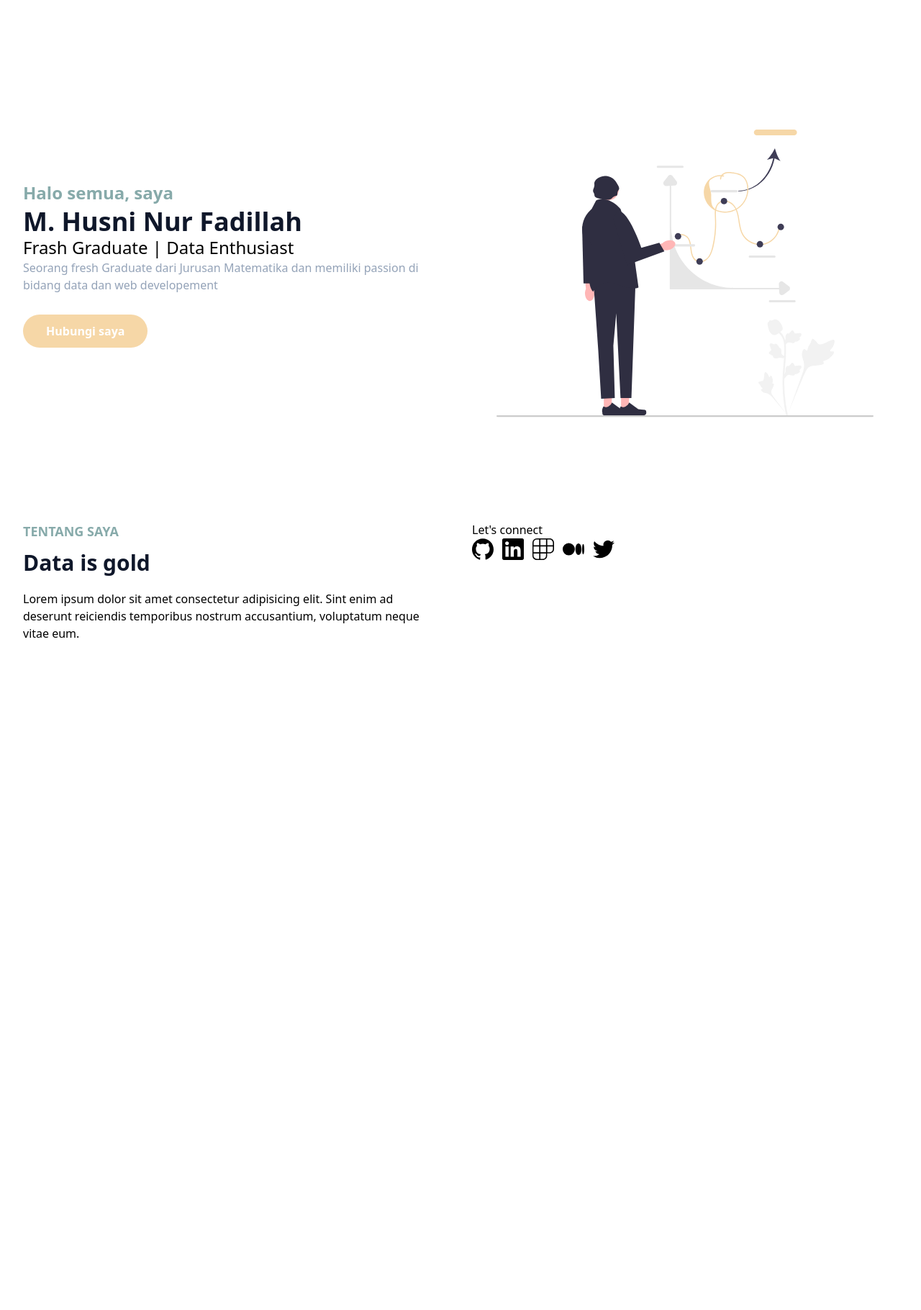
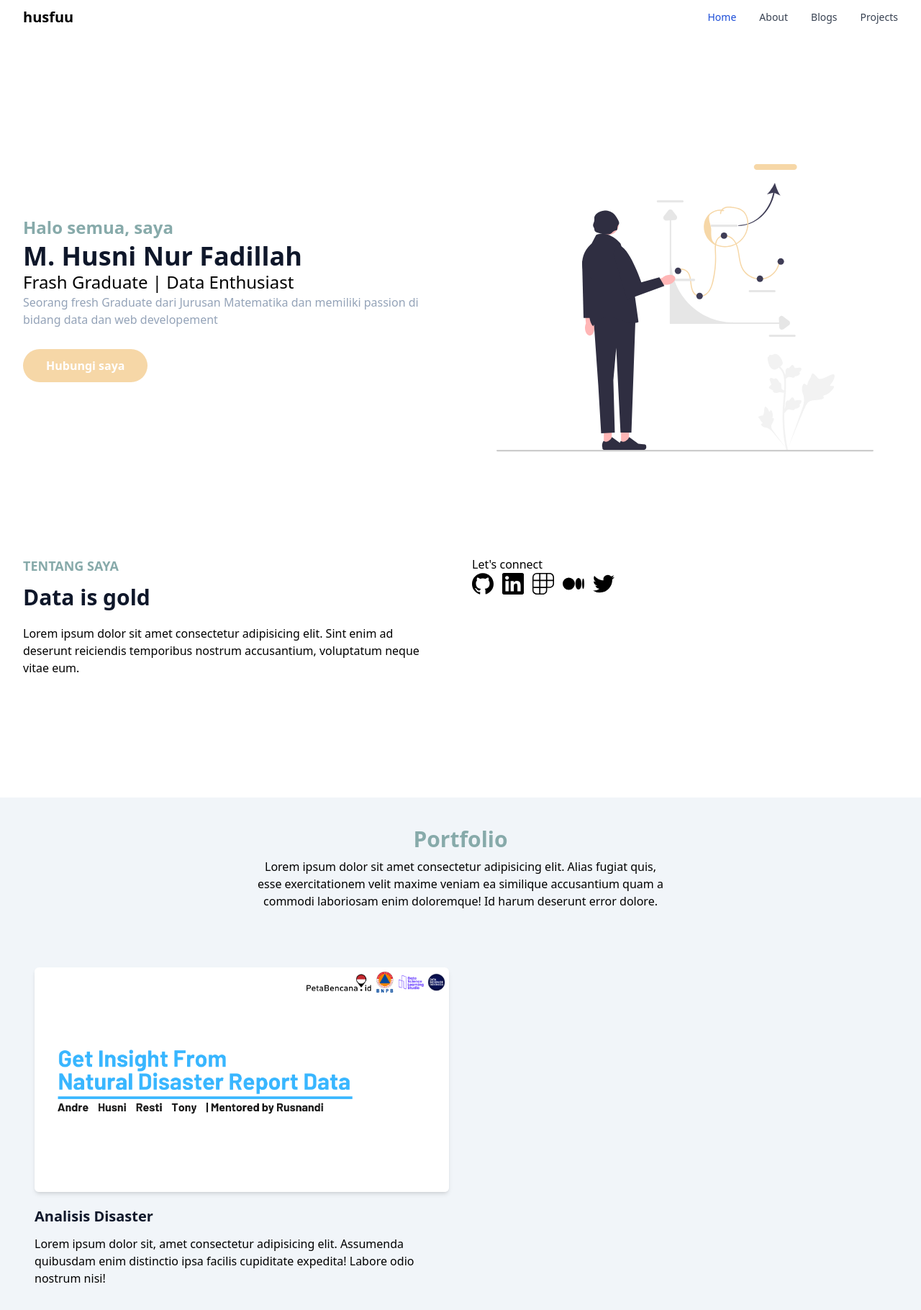
Before and after one commit to husfuu/masmas-excel, a Next.js app: page / in a window 1280 px wide. Shown: the top 1820 px of the page at 72% size. Before the commit the page ends 1060 px from the top, so only its background shows below. Built offline with nearby package versions, Linux system fonts and the light colour scheme.

Commit message:
add Navbar component

```diff
--- /dev/null
+++ b/components/Navbar/index.js
@@ -0,0 +1,31 @@
+export default function Navbar() {
+    return(
+    <nav className="bg-white border-gray-200 px-2 sm:px-4 py-2.5 rounded dark:bg-gray-900">
+    <div className="container flex flex-wrap justify-between items-center mx-auto">
+        <div className="flex items-center">
+            <span className="self-center text-xl font-semibold whitespace-nowrap dark:text-white">husfuu</span>
+        </div>
+        <button data-collapse-toggle="navbar-default" type="button" className="inline-flex items-center p-2 ml-3 text-sm text-gray-500 rounded-lg md:hidden hover:bg-gray-100 focus:outline-none focus:ring-2 focus:ring-gray-200 dark:text-gray-400 dark:hover:bg-gray-700 dark:focus:ring-gray-600" aria-controls="navbar-default" aria-expanded="false">
+        <span className="sr-only">Open main menu</span>
+        <svg className="w-6 h-6" aria-hidden="true" fill="currentColor" viewBox="0 0 20 20" xmlns="http://www.w3.org/2000/svg"><path fill-rule="evenodd" d="M3 5a1 1 0 011-1h12a1 1 0 110 2H4a1 1 0 01-1-1zM3 10a1 1 0 011-1h12a1 1 0 110 2H4a1 1 0 01-1-1zM3 15a1 1 0 011-1h12a1 1 0 110 2H4a1 1 0 01-1-1z" clip-rule="evenodd"></path></svg>
+        </button>
+        <div className="hidden w-full md:block md:w-auto" id="navbar-default">
+        <ul className="flex flex-col mt-4 md:flex-row md:space-x-8 md:mt-0 md:text-sm md:font-medium">
+            <li>
+            <a href="#home" className="block py-2 pr-4 pl-3 text-white bg-blue-700 rounded md:bg-transparent md:text-blue-700 md:p-0 dark:text-white" aria-current="page">Home</a>
+            </li>
+            <li>
+            <a href="#about" className="block py-2 pr-4 pl-3 text-gray-700 border-b border-gray-100 hover:bg-gray-50 md:hover:bg-transparent md:border-0 md:hover:text-blue-700 md:p-0 dark:text-gray-400 md:dark:hover:text-white dark:hover:bg-gray-700 dark:hover:text-white md:dark:hover:bg-transparent dark:border-gray-700">About</a>
+            </li>
+            <li>
+            <a href="https://medium.com/@husfuu" className="block py-2 pr-4 pl-3 text-gray-700 border-b border-gray-100 hover:bg-gray-50 md:hover:bg-transparent md:border-0 md:hover:text-blue-700 md:p-0 dark:text-gray-400 md:dark:hover:text-white dark:hover:bg-gray-700 dark:hover:text-white md:dark:hover:bg-transparent dark:border-gray-700">Blogs</a>
+            </li>
+            <li>
+            <a href="#projects" className="block py-2 pr-4 pl-3 text-gray-700 border-b border-gray-100 hover:bg-gray-50 md:hover:bg-transparent md:border-0 md:hover:text-blue-700 md:p-0 dark:text-gray-400 md:dark:hover:text-white dark:hover:bg-gray-700 dark:hover:text-white md:dark:hover:bg-transparent dark:border-gray-700">Projects</a>
+            </li>
+        </ul>
+        </div>
+    </div>
+    </nav>
+    )
+}
--- a/pages/index.js
+++ b/pages/index.js
@@ -1,12 +1,34 @@
 import Hero from "../components/Hero/"
 import About from "../components/About"
+import Navbar from "../components/Navbar"
+
 export default function Home() {
   return (
     <>
+      <Navbar />
       <Hero />
       <About />
 
+      <section id="projects" className="pt-10 pb-16 bg-slate-100" >
+        <div className="container">
+          <div className="w-full px-4">
+            <div className="max-w-xl mx-auto text-center mb-16">
+              <h4 className="font-semibold md:text-3xl text-primary mb-2">Portfolio</h4>
+              <p className="font-medium text-md">Lorem ipsum dolor sit amet consectetur adipisicing elit. Alias fugiat quis, esse exercitationem velit maxime veniam ea similique accusantium quam a commodi laboriosam enim doloremque! Id harum deserunt error dolore.</p>
+            </div>
+          </div>
 
+          <div className="w-full px-4 flex-wrap justify-center">
+            <div className="mb-12 p-4 md:w-1/2">
+              <div className="rounded-md shadow-md overflow-hidden">
+                <img src="project-1.png" alt="anasisis disaster" width={"w-full"}/>
+              </div>
+              <h3 className="font-semibold text-xl text-dark mt-5 mb-3">Analisis Disaster</h3>
+              <p className="font-medium text-base ">Lorem ipsum dolor sit, amet consectetur adipisicing elit. Assumenda quibusdam enim distinctio ipsa facilis cupiditate expedita! Labore odio nostrum nisi!</p>
+            </div>
+          </div>
+        </div>
+      </section>
 
     </>
   )
```
Also changed, not shown: public/project-1.png (added).
